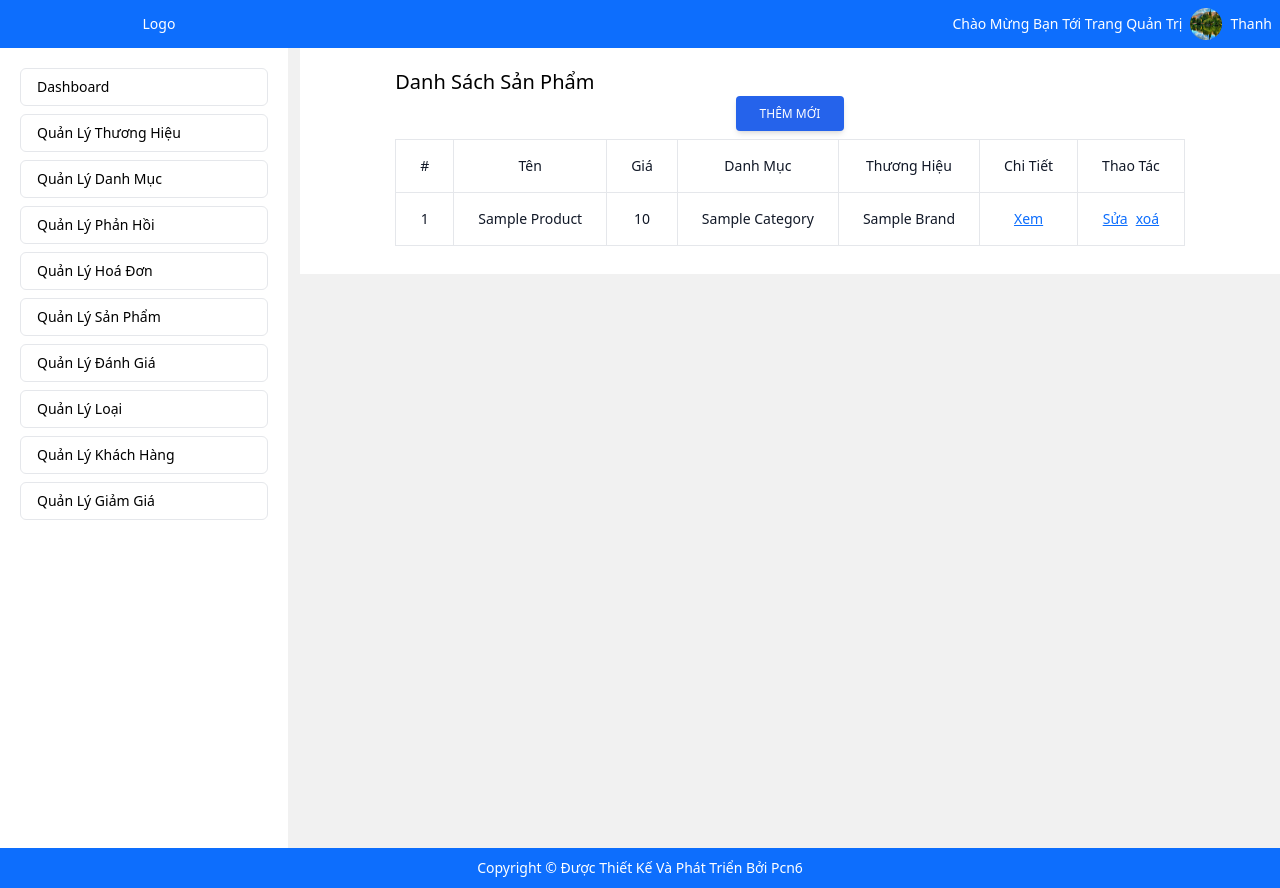
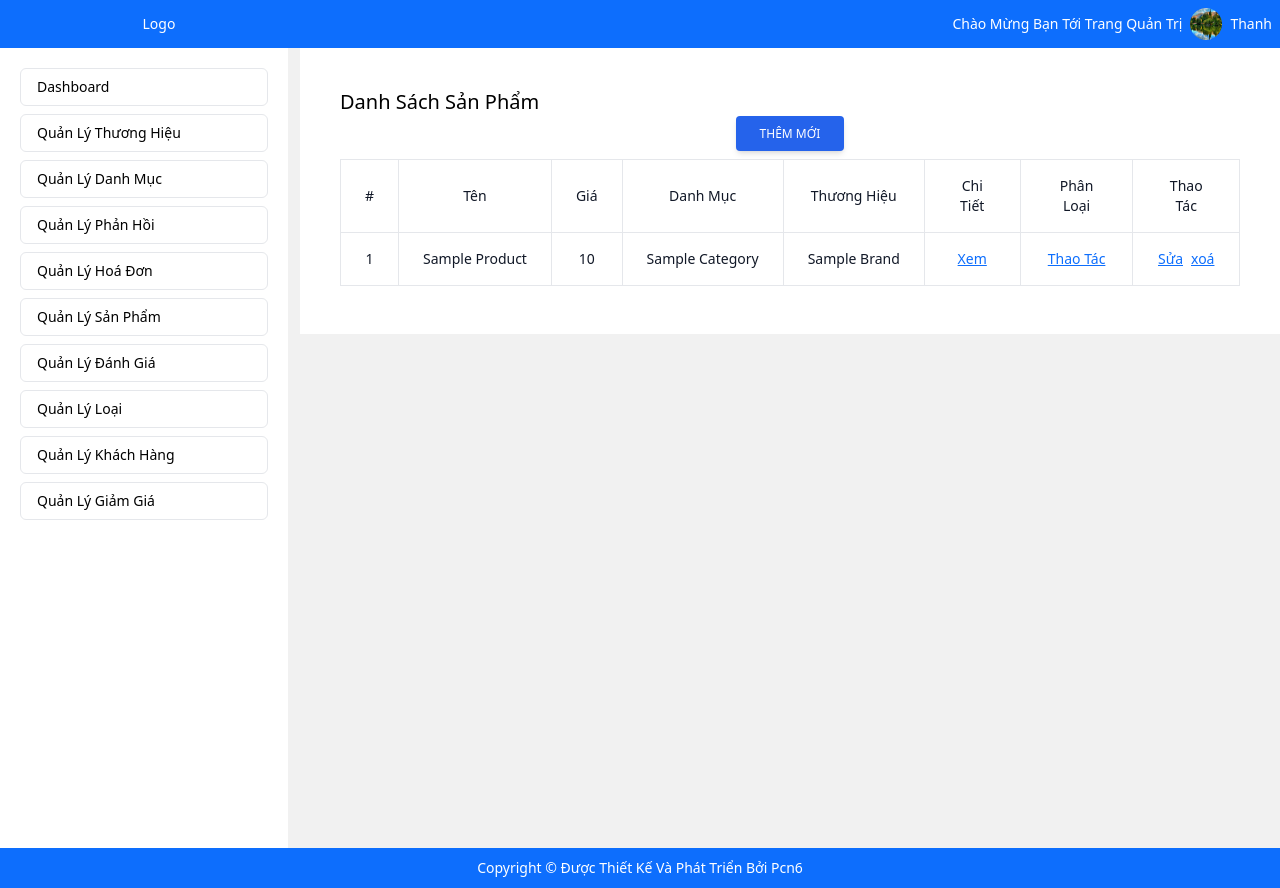
Before and after one commit to toibdph21819/PCN6, a PHP site: page /admin/products/index.php in a window 1280 px wide. Run offline with PHP 8.4, Linux system fonts and the light colour scheme; tables that the repository leaves empty or names only in its code hold one stand-in row (values such as "Sample post"); style sheets or scripts are compiled from the project's sources; some libraries are stand-ins or nearby versions.

Commit message:
thêm phần xem loại

```diff
--- a/admin/products/list.php
+++ b/admin/products/list.php
@@ -1,5 +1,5 @@
 <div class="bg-white flex justify-center">
-  <div class="flex flex-col p-5">
+  <div class="flex flex-col p-10">
     <h2 class="text-xl">Danh sách sản phẩm</h2>
     <div>
       <div class="flex space-x-2 justify-center">
@@ -33,6 +33,10 @@
                   chi tiết
                 </th>
                 <th scope="col" class="text-sm font-medium text-gray-900 px-6 border-r py-4">
+                  Phân loại
+                </th>
+
+                <th scope="col" class="text-sm font-medium text-gray-900 px-6 border-r py-4">
                   Thao tác
                 </th>
               </tr>
@@ -56,8 +60,10 @@
                     <td class="text-sm text-gray-900 font-light px-6 py-4 whitespace-nowrap border-r">
                       <?= $row['brand_name'] ?? "" ?>
                     </td>
+
                     <td class="px-6 py-4 whitespace-nowrap text-sm font-medium text-gray-900 border-r "><a href="index.php?show&id=<?= $row['id'] ?? "" ?>" class="underline text-primary">xem</a></td>
-                    <td class="px-6 py-4 whitespace-nowrap text-sm font-medium text-gray-900 border-r space-x-2"><a href="index.php?update&id=<?= $row['id'] ?? "" ?>" class="underline text-primary">sửa</a><a href="index.php?delete&id=<?= $row['id'] ?? "" ?>" class="underline text-primary">xoá</a></td>
+                    <td class="px-6 py-4 whitespace-nowrap text-sm font-medium text-gray-900 border-r space-x-2"><a href="index.php?add-link-to-type&id=<?= $row['id'] ?>" class="underline text-primary">thao tác</a></td>
+                    <td class="px-6 py-4 whitespace-nowrap text-sm font-medium text-gray-900 border-r space-x-2"><a href="index.php?edit&id=<?= $row['id'] ?? "" ?>" class="underline text-primary">sửa</a><a href="index.php?delete&id=<?= $row['id'] ?? "" ?>" class="underline text-primary" onclick="return confirm('Chắc chưa')">xoá</a></td>
 
                   </tr>
                 <?php endforeach; ?>
```
